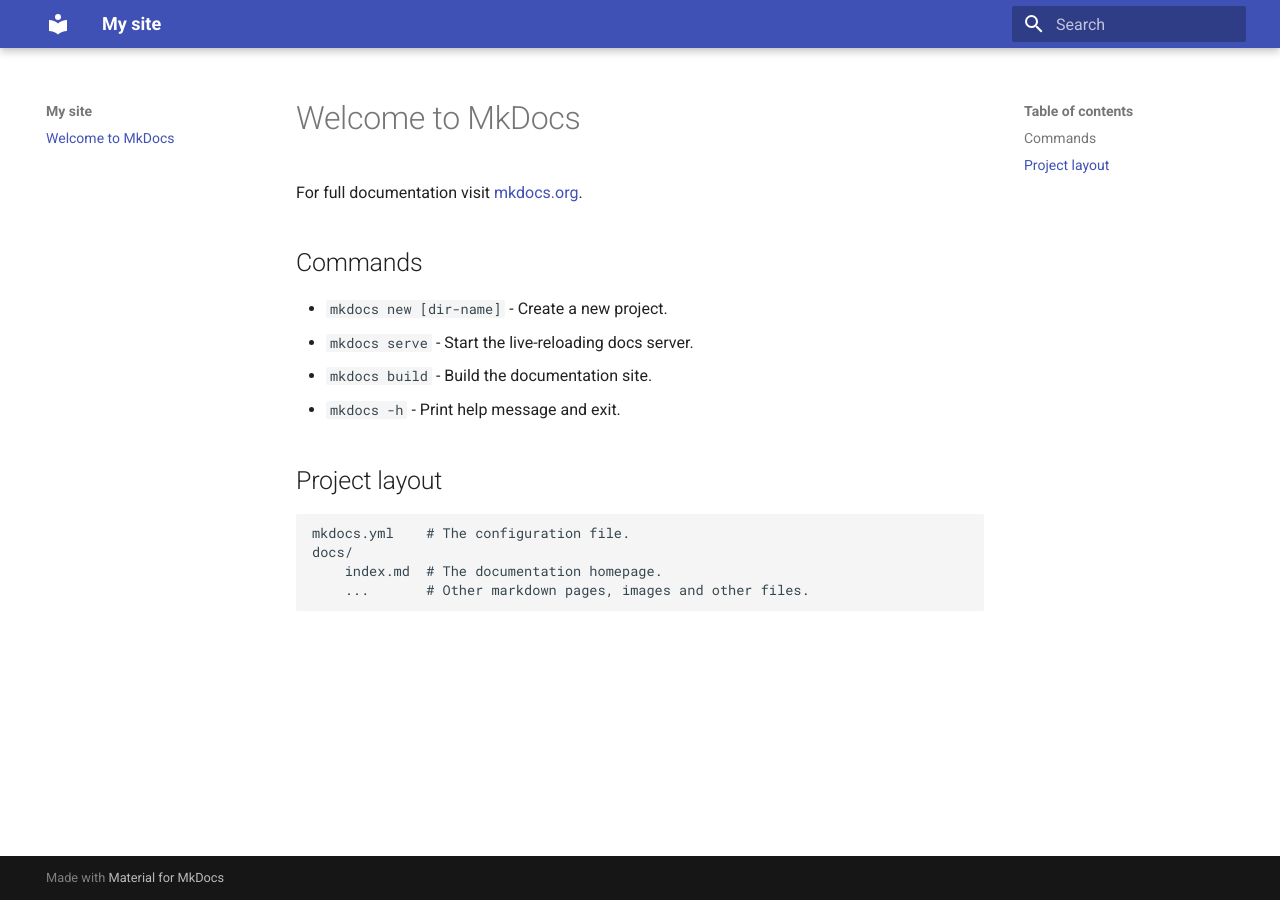
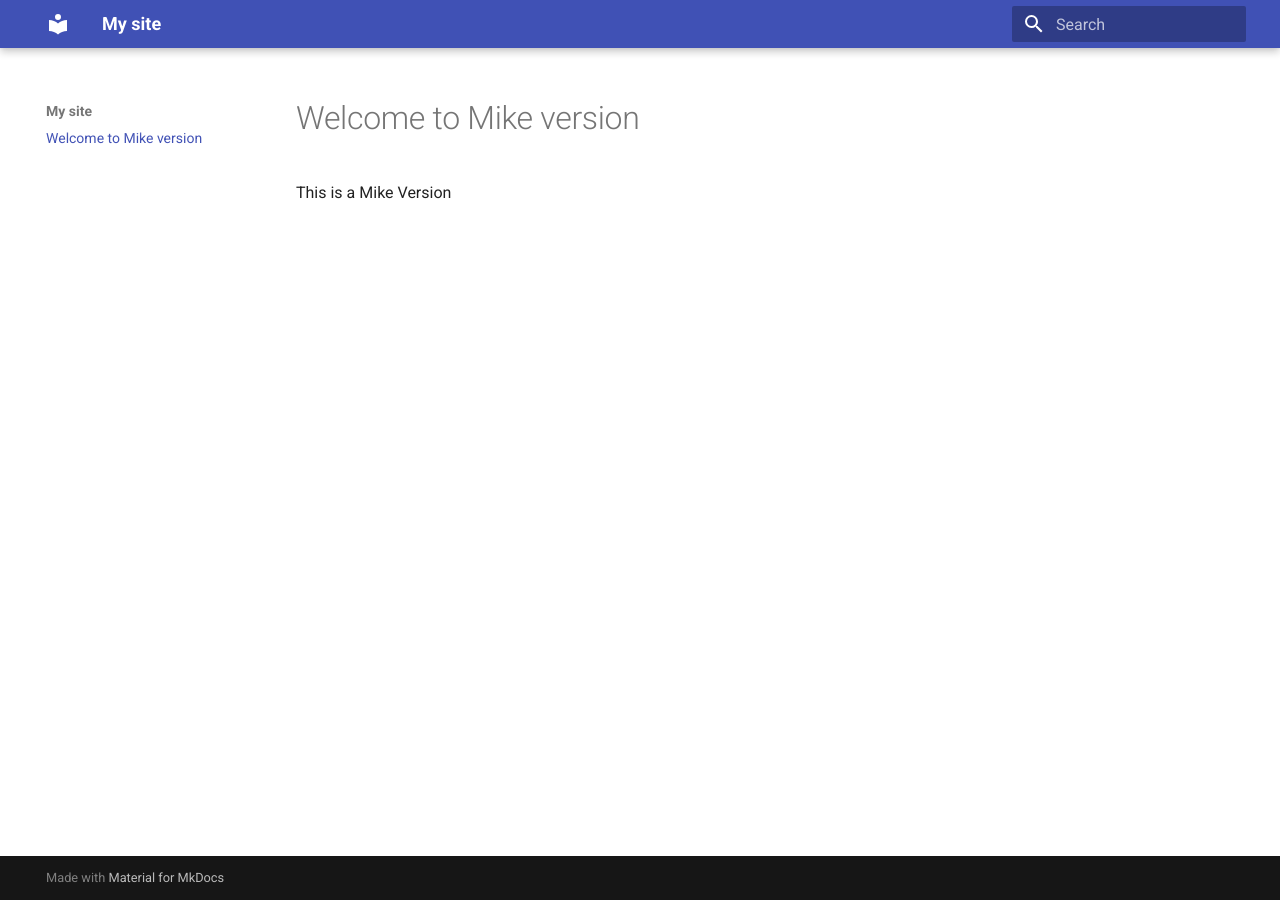
Before and after one commit to gabrielbdornass/mkdocs-mike-tests, an MkDocs documentation site: the page built from docs/index.md, in a window 1280 px wide. Built offline with MkDocs 1.6.1 and Material for MkDocs 9.7.7, drawn with Linux system fonts in a browser that asks for light colours.

Commit message:
add mike version

```diff
--- a/docs/index.md
+++ b/docs/index.md
@@ -1,17 +1,3 @@
-# Welcome to MkDocs
+# Welcome to Mike version
 
-For full documentation visit [mkdocs.org](https://www.mkdocs.org).
-
-## Commands
-
-* `mkdocs new [dir-name]` - Create a new project.
-* `mkdocs serve` - Start the live-reloading docs server.
-* `mkdocs build` - Build the documentation site.
-* `mkdocs -h` - Print help message and exit.
-
-## Project layout
-
-    mkdocs.yml    # The configuration file.
-    docs/
-        index.md  # The documentation homepage.
-        ...       # Other markdown pages, images and other files.
+This is a Mike Version
```
